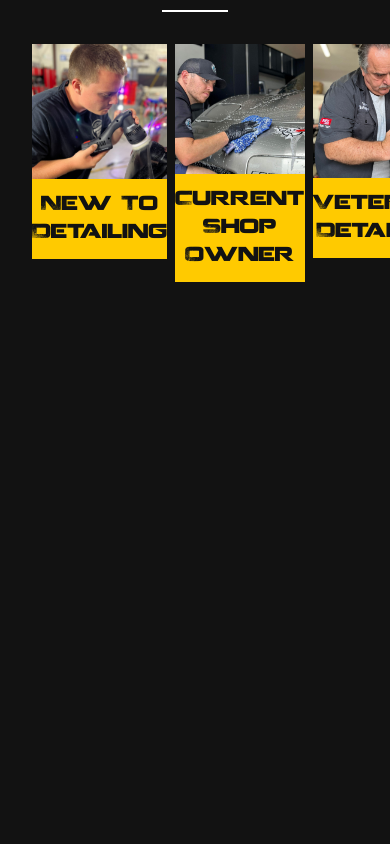
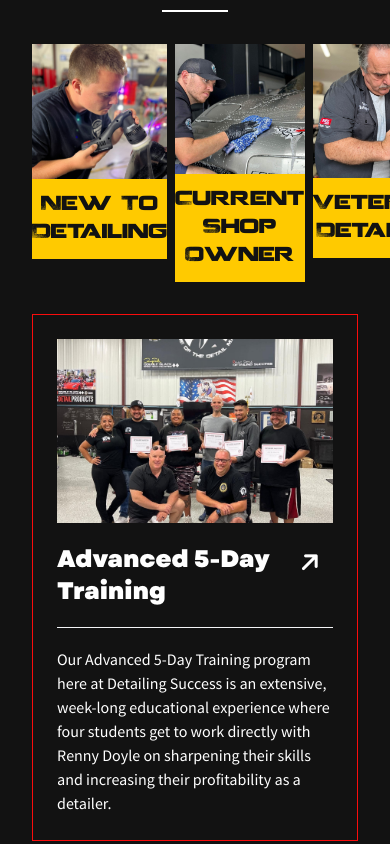
Before and after one commit to nazmul-nhb/detailing-success-clone, a website built with Vite: page index.html in a window 390 px wide. Shown: the part 3190-4034 px from the top of the page. Before the commit the page ends 3504 px from the top, so only its background shows below. Built offline with nearby package versions, Linux system fonts and the light colour scheme.

Commit message:
created grid links and converted experience links into js

```diff
--- a/index.html
+++ b/index.html
@@ -481,41 +481,19 @@
 					></div>
 				</div>
 				<div
+					id="experience-section"
 					class="flex gap-2 font-coalition text-success-dark text-xl text-center capitalize"
 				>
-					<a class="flex-1" href="new-to-detailing">
-						<figure class="relative overflow-hidden">
-							<img
-								class="transition-transform duration-300 ease-in-out transform hover:scale-110 aspect-square object-cover"
-								src="./src/assets/images/experience-1.jpg"
-								alt="Detailing Experience 1"
-							/>
-						</figure>
-						<h3 class="bg-success-yellow py-3">New to Detailing</h3>
-					</a>
-					<a class="flex-1" href="small-detailing-business-owner">
-						<figure class="relative overflow-hidden">
-							<img
-								class="transition-transform duration-300 ease-in-out transform hover:scale-110 aspect-square object-cover"
-								src="./src/assets/images/experience-2.jpg"
-								alt="Detailing Experience 2"
-							/>
-						</figure>
-						<h3 class="bg-success-yellow py-3">
-							Current Shop Owner
-						</h3>
-					</a>
-					<a class="flex-1" href="veteran-detailer">
-						<figure class="relative overflow-hidden">
-							<img
-								class="transition-transform duration-300 ease-in-out transform hover:scale-110 aspect-square object-cover"
-								src="./src/assets/images/experience-3.jpg"
-								alt="Detailing Experience 3"
-							/>
-						</figure>
-						<h3 class="bg-success-yellow py-3">Veteran Detailer</h3>
-					</a>
+					<!-- Contents from JS -->
 				</div>
+			</section>
+
+			<!-- Links Grid -->
+			<section
+				id="grid-links"
+				class="grid md:grid-cols-2 gap-6 my-8 px-8"
+			>
+				<!-- Contents from JS -->
 			</section>
 		</main>
 		<script type="module" src="/src/main.js"></script>
--- a/src/main.js
+++ b/src/main.js
@@ -2,6 +2,8 @@ import './style.css';
 import "@fortawesome/fontawesome-free/css/all.min.css";
 import { initDropdown } from './scripts/drop-down';
 import { initSlider } from './scripts/slider';
+import { loadGridLinks } from './scripts/grid-links';
+import { loadExperienceLinks } from './scripts/experience-links';
 
 // document.querySelector('#mobile-menu-button').addEventListener('click', () => {
 //     const mobileMenu = document.querySelector('#mobile-menu');
@@ -10,6 +12,7 @@ import { initSlider } from './scripts/slider';
 
 document.addEventListener('DOMContentLoaded', () => {
     initDropdown();
-
     initSlider();
+    loadExperienceLinks();
+    loadGridLinks();
 });
--- /dev/null
+++ b/src/scripts/experience-links.js
@@ -0,0 +1,41 @@
+const experienceContents = [
+    {
+        title: "New to Detailing",
+        link: "new-to-detailing",
+        image: "./src/assets/images/experience-1.jpg",
+        alt: "Detailing Experience 1"
+    },
+    {
+        title: "Current Shop Owner",
+        link: "small-detailing-business-owner",
+        image: "./src/assets/images/experience-2.jpg",
+        alt: "Detailing Experience 2"
+    },
+    {
+        title: "Veteran Detailer",
+        link: "veteran-detailer",
+        image: "./src/assets/images/experience-3.jpg",
+        alt: "Detailing Experience 3"
+    }
+];
+
+export const loadExperienceLinks = () => {
+    const experienceContainer = document.querySelector('#experience-section');
+
+    experienceContents.forEach(content => {
+        const experienceHTML = /*html*/`
+            <a class="flex-1" href="${content.link}">
+                <figure class="relative overflow-hidden">
+                    <img
+                        class="transition-transform duration-300 ease-in-out transform hover:scale-110 aspect-square object-cover"
+                        src="${content.image}"
+                        alt="${content.alt}"
+                    />
+                </figure>
+                <h3 class="bg-success-yellow py-3">${content.title}</h3>
+            </a>
+        `;
+
+        experienceContainer.innerHTML += experienceHTML;
+    });
+};
--- /dev/null
+++ b/src/scripts/grid-links.js
@@ -0,0 +1,63 @@
+const contents = [
+    {
+        title: "Advanced 5-Day Training",
+        link: "advanced-5-day-training",
+        image: "./src/assets/images/Advanced-5-Day-Training-001.jpg",
+        body: "Our Advanced 5-Day Training program here at Detailing Success is an extensive, week-long educational experience where four students get to work directly with Renny Doyle on sharpening their skills and increasing their profitability as a detailer."
+    },
+    {
+        title: "Extreme 1-Day Class",
+        link: "extreme-one-day-detailing-training",
+        image: "./src/assets/images/Justin-Labato-Detailing-Success-Melbourne-Florida.jpg",
+        body: "Detailing Success has locations where detailers can join our Extreme 1-Day Class, getting a crash-course in basic refinement of your already-existing detailing skills that can then be expanded upon by joining our Advanced 5-Day Training"
+    },
+    {
+        title: "Air Force One Detailing Team",
+        link: "air-force-one-detailer",
+        image: "./src/assets/images/Air-Force-One-Detailing-Team-17.jpg",
+        body: "Want the opportunity to work on the same aircraft that flew the presidents from John F. Kennedy to Bill Clinton around? Sign up for our Advanced 5-Day Training and give yourself the opportunity to become part of the Air Force One Detailing Team!"
+    },
+    {
+        title: "The Detail Mafia",
+        link: "the-detail-mafia",
+        image: "./src/assets/images/The-Detail-Mafia-07.jpg",
+        body: "When you complete our Advanced 5-Day Training, you get the opportunity to apply to join The Detail Mafia - An exclusive network of detailing experts both nationally and around the world that have trained with Renny Doyle."
+    }
+];
+
+export const loadGridLinks = () => {
+    const gridContainer = document.querySelector('#grid-links');
+
+    contents.forEach(content => {
+        const sectionHTML = /*html*/`
+                <div class="flex flex-col gap-5 p-6 border border-success-red">
+                    <a href="${content.link}">
+                        <figure class="relative overflow-hidden">
+                            <img
+                                class="aspect-[1.5] object-cover transition-transform duration-300 ease-in-out transform hover:scale-110"
+                                src="${content.image}"
+                                alt="${content.title}"
+                            />
+                        </figure>
+                    </a>
+                    <div class="flex justify-between text-2xl font-bold">
+                        <h3 class="font-garet-heavy">
+                            ${content.title}
+                        </h3>
+                        <a
+                            class="-rotate-45 hover:rotate-0 transition-all duration-500"
+                            href="${content.link}"
+                        >
+                            <i class="fa-solid fa-arrow-right"></i>
+                        </a>
+                    </div>
+                    <div class="border-t border-t-gray-100"></div>
+                    <p>
+                        ${content.body}
+                    </p>
+                </div>
+        `;
+
+        gridContainer.innerHTML += sectionHTML;
+    });
+}
```
Also changed, not shown: src/assets/images/Advanced-5-Day-Training-001.jpg (added), src/assets/images/Air-Force-One-Detailing-Team-17.jpg (added), src/assets/images/Justin-Labato-Detailing-Success-Melbourne-Florida.jpg (added), src/assets/images/The-Detail-Mafia-07.jpg (added).
